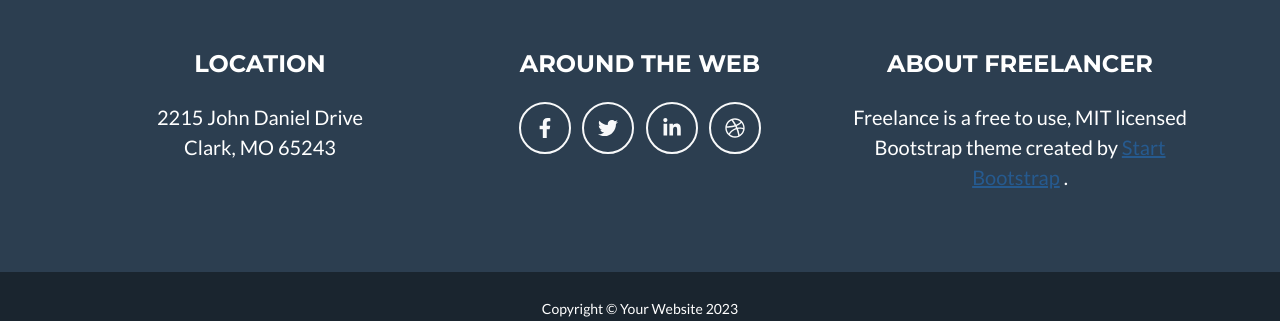
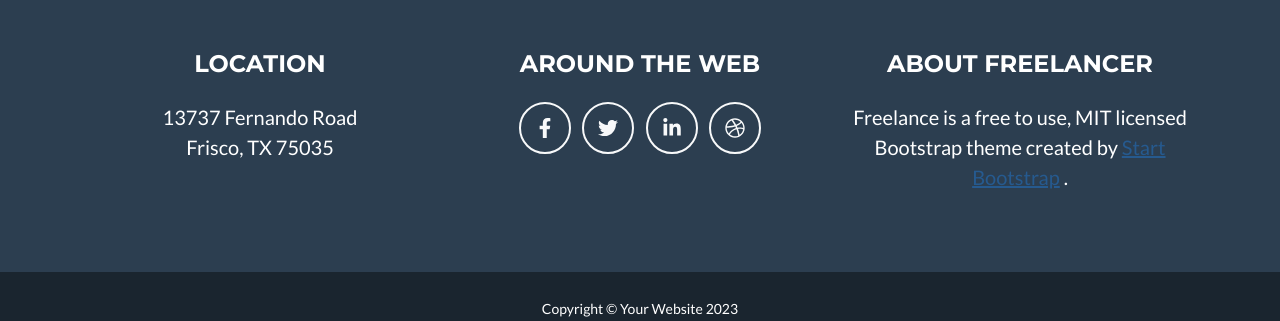
Before and after one commit to tapaswini-kodavanti/MLH-Fellowship-pe-portfolio, a Flask app: page /places_visited in a window 1280 px wide. Shown: the part 1005-1326 px from the top of the page. Run offline with Flask 2, Linux system fonts and the light colour scheme; parts of the project's set-up code (start-up, migrations or seed data) failed here and were passed over; some libraries are stand-ins or nearby versions.

Commit message:
updating addresses

```diff
--- a/app/templates/index.html
+++ b/app/templates/index.html
@@ -43,7 +43,7 @@
                 <!-- Masthead Avatar Image-->
                 <img class="masthead-avatar mb-5" src="../static/assets/img/logo.jpg" alt="..." />
                     <!-- Masthead Heading-->
-                    <h1 class="masthead-heading text-uppercase mb-0">{{ data.name }}</h1>
+                    <h1 class="masthead-heading text-uppercase mb-0">Tapaswini Kodavanti</h1>
 
                     <!-- Icon Divider-->
                     <div class="divider-custom divider-light">
--- a/app/templates/places_visited.html
+++ b/app/templates/places_visited.html
@@ -82,9 +82,9 @@
             <div class="col-lg-4 mb-5 mb-lg-0">
                 <h4 class="text-uppercase mb-4">Location</h4>
                 <p class="lead mb-0">
-                    2215 John Daniel Drive
+                    13737 Fernando Road
                     <br />
-                    Clark, MO 65243
+                    Frisco, TX 75035
                 </p>
             </div>
             <!-- Footer Social Icons-->
--- a/app/templates/timeline.html
+++ b/app/templates/timeline.html
@@ -156,9 +156,9 @@
             <div class="col-lg-4 mb-5 mb-lg-0">
                 <h4 class="text-uppercase mb-4">Location</h4>
                 <p class="lead mb-0">
-                    2215 John Daniel Drive
+                    13737 Fernando Road
                     <br />
-                    Clark, MO 65243
+                    Frisco, TX 75035
                 </p>
             </div>
             <!-- Footer Social Icons-->
```
